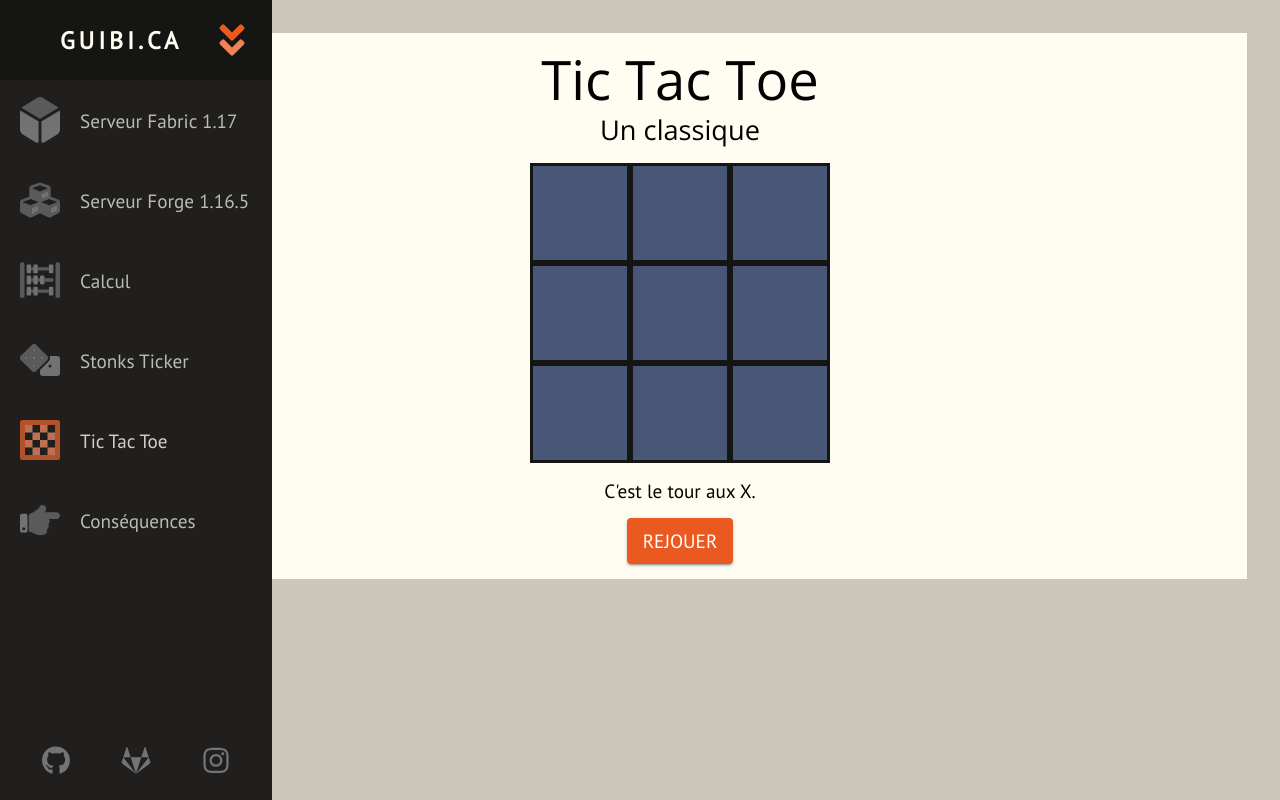
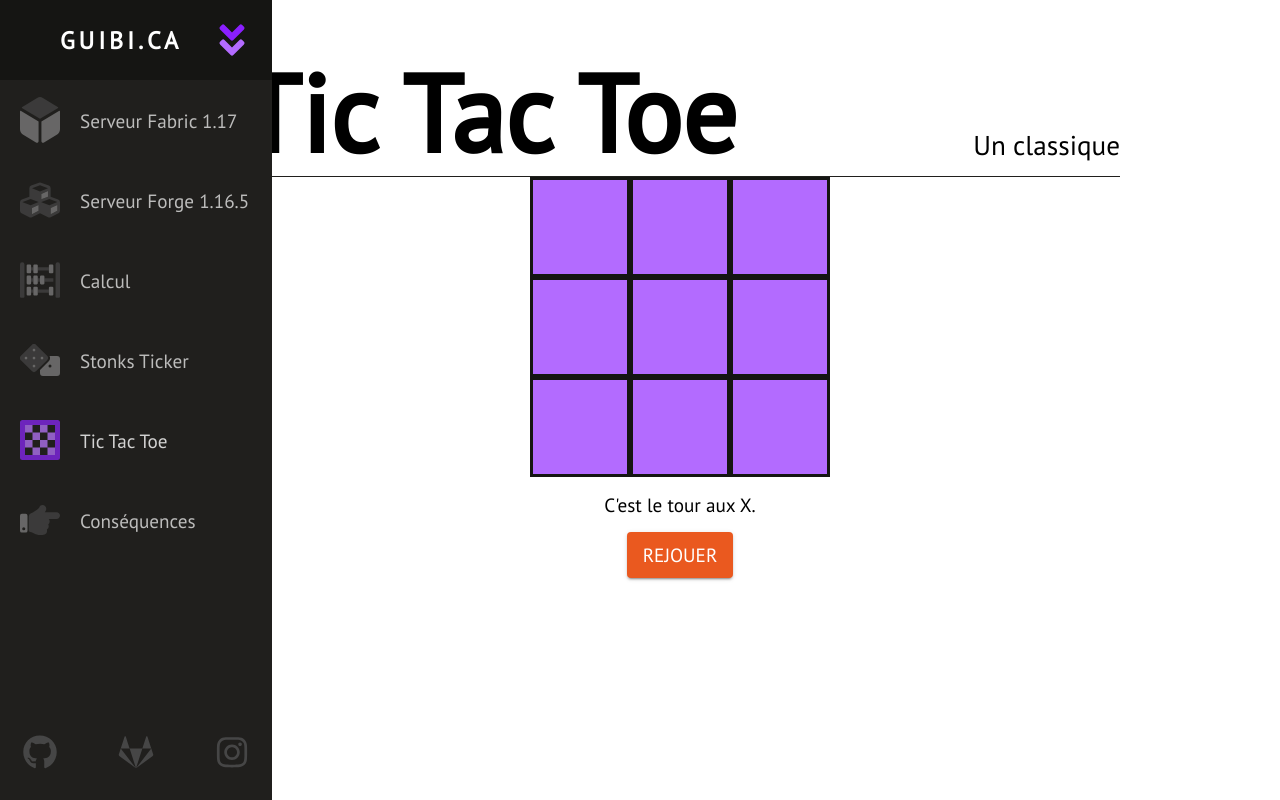
Before and after one commit to Guibi1/achive_2022_guibi.ca, a React (Create React App) app: page /tic-tac-toe in a window 1280 px wide. Built offline with nearby package versions, Linux system fonts and the light colour scheme.

Commit message:
Refactored CSS for a new style. Modified titles to reflect that change.

```diff
--- a/src/components/Consequences/Consequences.jsx
+++ b/src/components/Consequences/Consequences.jsx
@@ -110,8 +110,10 @@ export default class Consequences extends Component
         return (
             <div className="page">
                 <Helmet><title>Conséquences - Guibi.ca</title></Helmet>
-                <h1>Conséquences</h1>
-                <h2>Vérité ou conséquence... sans vérité</h2>
+                <div className="title">
+                    <h1>Conséquences</h1>
+                    <h2>Vérité ou conséquence... sans vérité</h2>
+                </div>
 
                 {this.state.joueursChoisis ?
                     (this.state.partieTerminée ?
--- a/src/components/TicTacToe/TicTacToe.jsx
+++ b/src/components/TicTacToe/TicTacToe.jsx
@@ -101,8 +101,10 @@ class TicTacToe extends Component
         return (
             <div className="page">
                 <Helmet><title>Tic Tac Toe - Guibi.ca</title></Helmet>
-                <h1>Tic Tac Toe</h1>
-                <h2>Un classique</h2>
+                <div className="title">
+                    <h1>Tic Tac Toe</h1>
+                    <h2>Un classique</h2>
+                </div>
 
                 <Grid container direction="column">
                     {this.state.plateau.map((row, rowIndex) =>
--- a/src/index.css
+++ b/src/index.css
@@ -1,24 +1,21 @@
 /* ----- GENERAL ----- */
 
-:root {
+html {
   font-size: 16px;
-  font-family: 'Open Sans';
+  font-family: "Open Sans";
   font-weight: 400;
+  background-color: var(--white);
 
   /* var */
-  --white-light: #FFFCF2;
-  --white-dark: #CCC5B9;
-  --black-light: #201F1D;
-  --black-dark: #151513;
-  --orange-light: #EF8257;
-  --orange-dark: #EA591F;
-  --blue-light: #485678;
-  --blue-dark: #3E517B;
+  --purple: #8a1fff;
+  --light-purple: #b36bff;
+  --white: #ffffff;
+  --light-gray: #666667;
+  --dark-gray: #201f1d;
+  --black: #151513;
 
   --skeleton-light: 207, 205, 201;
   --skeleton-dark: 148, 145, 137;
-
-  --mobile-screen: 600px;
 }
 
 body {
@@ -26,40 +23,73 @@ body {
   margin: 0px;
 }
 
+div {
+  font-size: max(1.2rem, 1.3vw);
+  font-family: "PT Sans";
+
+  --section-padding-side: max(10rem, 11vw);
+}
+
 div.page {
-  padding: 15px;
   margin: auto;
   height: max(100%, 90vh);
   width: auto;
-  background-color: var(--white-light);
 }
 
-h1 {
-  font-size: max(3.4em, 3.8vw);
-  font-weight: 400;
+div.title {
+  margin: max(3rem, 3.9vw) var(--section-padding-side) 0px;
+
+  display: flex;
+  justify-content: space-between;
+
+  border-bottom: 0.08em solid var(--dark-gray);
+}
+
+div.title > h1 {
+  font-size: max(6.8rem, 3.8vw);
+  font-weight: 600;
   line-height: 1.16;
   margin: 0px;
 }
 
-h2 {
-  font-size: max(1.7em, 1.8vw);
+div.title > h2 {
+  font-size: max(1.7rem, 1.8vw);
   font-weight: 400;
-  margin: 0px 0px 15px 0px;
+  margin: auto 0em 0.5em 0em;
+  height: fit-content;
+}
+
+div.section {
+  width: auto;
+
+  padding: 3em var(--section-padding-side);
+}
+
+div.gray {
+  background-color: var(--light-gray);
+  color: var(--white);
+}
+
+div.purple-border {
+  border: max(0.7rem, 0.77vw) solid var(--light-purple);
+  padding: max(2rem, 2.2vw);
 }
 
 p {
-  font-size: max(1.2em, 1.3vw);
-  font-family: 'PT Sans';
+  font-size: max(1.2rem, 1.3vw);
+  font-family: "PT Sans";
   margin: 5px;
 }
 
 span {
-  font-size: max(1.2em, 1.3vw);
-  font-family: 'PT Sans';
+  font-size: max(1.2rem, 1.3vw);
+  font-family: "PT Sans";
   margin: 0px;
 }
 
-.image {
+
+/* Image */
+img {
   display: block;
   margin: 0px auto;
 
@@ -67,13 +97,11 @@ span {
   max-width: 100%;
 }
 
-
-/* Skeleton */
-.skeleton {
-  animation: skeleton-animation 1s ease-in-out infinite alternate;
+img.skeleton {
+  animation: img-skeleton-animation 1s ease-in-out infinite alternate;
 }
 
-@keyframes skeleton-animation {
+@keyframes img-skeleton-animation {
   0% {
     background-color: rgba(var(--skeleton-light), 0.8);
   }
@@ -88,14 +116,14 @@ body::-webkit-scrollbar {
 }
 
 body::-webkit-scrollbar-track {
-  background: var(--black-light);
+  background: var(--dark-gray);
 }
 
 body::-webkit-scrollbar-thumb {
-  background: var(--orange-light);
+  background: var(--light-purple);
   transition: all 200ms ease;
 
-  border: 0.2rem solid var(--black-light);
+  border: 0.2rem solid var(--dark-gray);
   border-radius: 100vw;
 }
 
@@ -104,12 +132,12 @@ body::-webkit-scrollbar-thumb:hover {
 }
 
 body::-webkit-scrollbar-thumb:active {
-  background: var(--orange-dark);
+  background: var(--purple);
 }
 
-@supports (scrollbar-color: var(--orange-light) var(--black-light)) {
+@supports (scrollbar-color: var(--light-purple) var(--dark-gray)) {
   * {
-    scrollbar-color: var(--orange-light) var(--black-light);
+    scrollbar-color: var(--light-purple) var(--dark-gray);
     scrollbar-width: thin;
   }
 }
@@ -119,24 +147,22 @@ body::-webkit-scrollbar-thumb:active {
   background: white;
 }
 
-
 /* Buttons Tic Tac Toe */
 .MuiButton-root.tuileTicTacToe {
-  background-color: var(--blue-light);
+  background-color: var(--light-purple);
   height: 100px;
   width: 100px;
   border-radius: 0px;
-  border: 3px solid var(--black-dark);
+  border: 3px solid var(--black);
 }
 
 .MuiButton-text.tuileTicTacToe.Mui-disabled {
-  color: var(--black-light);
+  color: var(--dark-gray);
 }
 
 .MuiButton-root.tuileTicTacToe.Gagnant {
-  background-color: var(--orange-dark);
+  background-color: var(--purple);
 }
-
 
 /* Other */
 .youtubePlayer {
@@ -146,43 +172,50 @@ body::-webkit-scrollbar-thumb:active {
   margin: 20px auto;
 }
 
-
 /* Small screens */
-@media only screen and (max-width: 600px) {
-  #root {
-    padding: 1rem;
+@media only screen and (max-width: 800px) {
+  div#root {
     margin-bottom: max(5rem, 10vh);
   }
 
-  body {
-    background-color: var(--white-light);
+  div.title {
+    flex-direction: column;
+  }
+
+  div.title > h1 {
+    text-align: center;
+  }
+
+  div.title > h2 {
+    text-align: center;
   }
 }
 
-
 /* Large screens */
-@media only screen and (min-width: 600px) {
-  #root {
-    margin-left:  max(5rem, 5.5vw);
-    padding: max(2rem, 2.6vw);
+@media only screen and (min-width: 800px) {
+  div#root {
+    margin-left: max(5rem, 5.5vw);
   }
 
-  body {
-    background-color: var(--white-dark);
+  div.title > h1 {
+    text-align: left;
+    margin-right: max(2rem, 2.2vw);
+  }
+
+  div.title > h2 {
+    text-align: right;
   }
 }
 
 /* ----- GENERAL END ----- */
 
-
-
 /* ----- HEADER ----- */
 
 nav {
-  --text-light: var(--white-light);
+  --text-light: var(--white);
   --text-dark: var(--white-dark);
-  --bg-light: var(--black-light);
-  --bg-dark: var(--black-dark);
+  --bg-light: var(--dark-gray);
+  --bg-dark: var(--black);
   --transition-time: 450ms;
 
   position: fixed;
@@ -237,7 +270,8 @@ nav svg {
   height: 3em;
   min-width: 2.5em;
   padding: 0 1.25em;
-  transition: transform var(--transition-time) ease, margin var(--transition-time) ease;
+  transition: transform var(--transition-time) ease,
+    margin var(--transition-time) ease;
 }
 
 nav a.logo > svg {
@@ -272,11 +306,11 @@ nav a.logo > span {
 }
 
 nav svg .fa-light {
-  color: var(--orange-light);
+  color: var(--light-purple);
 }
 
 nav svg .fa-dark {
-  color: var(--orange-dark);
+  color: var(--purple);
 }
 
 nav li:last-child {
@@ -326,9 +360,8 @@ nav li:last-child svg {
   padding: 0;
 }
 
-
 /* Small screens */
-@media only screen and (max-width: 600px) {
+@media only screen and (max-width: 800px) {
   nav {
     left: 0;
     right: 0;
@@ -365,9 +398,8 @@ nav li:last-child svg {
   }
 }
 
-
 /* Large screens */
-@media only screen and (min-width: 600px) {
+@media only screen and (min-width: 800px) {
   nav {
     left: 0;
     top: 0;
@@ -400,7 +432,6 @@ nav li:last-child svg {
   }
 }
 
-
 /* Scroll Bar */
 
 nav::-webkit-scrollbar {
@@ -412,20 +443,20 @@ nav::-webkit-scrollbar-track {
 }
 
 nav::-webkit-scrollbar-thumb {
-  background: var(--orange-light);
+  background: var(--light-purple);
   transition: all 200ms ease;
 
-  border: 0.1em solid var(--black-light);
+  border: 0.1em solid var(--dark-gray);
   border-radius: 100vw;
 }
 
 nav::-webkit-scrollbar-thumb:active {
-  background: var(--orange-dark);
+  background: var(--purple);
 }
 
-@supports (scrollbar-color: var(--orange-light) var(--black-light)) {
+@supports (scrollbar-color: var(--light-purple) var(--dark-gray)) {
   nav {
-    scrollbar-color: var(--orange-light) var(--black-light);
+    scrollbar-color: var(--light-purple) var(--dark-gray);
     scrollbar-width: thin;
   }
 }
--- a/src/processedIndex.css
+++ b/src/processedIndex.css
@@ -1,24 +1,21 @@
 /* ----- GENERAL ----- */
 
-:root {
+html {
   font-size: 16px;
-  font-family: 'Open Sans';
+  font-family: "Open Sans";
   font-weight: 400;
+  background-color: var(--white);
 
   /* var */
-  --white-light: #FFFCF2;
-  --white-dark: #CCC5B9;
-  --black-light: #201F1D;
-  --black-dark: #151513;
-  --orange-light: #EF8257;
-  --orange-dark: #EA591F;
-  --blue-light: #485678;
-  --blue-dark: #3E517B;
+  --purple: #8a1fff;
+  --light-purple: #b36bff;
+  --white: #ffffff;
+  --light-gray: #666667;
+  --dark-gray: #201f1d;
+  --black: #151513;
 
   --skeleton-light: 207, 205, 201;
   --skeleton-dark: 148, 145, 137;
-
-  --mobile-screen: 600px;
 }
 
 body {
@@ -26,40 +23,81 @@ body {
   margin: 0px;
 }
 
+div {
+  font-size: max(1.2rem, 1.3vw);
+  font-family: "PT Sans";
+
+  --section-padding-side: max(10rem, 11vw);
+}
+
 div.page {
-  padding: 15px;
   margin: auto;
   height: max(100%, 90vh);
   width: auto;
-  background-color: var(--white-light);
 }
 
-h1 {
-  font-size: max(3.4em, 3.8vw);
-  font-weight: 400;
+div.title {
+  margin: max(3rem, 3.9vw) var(--section-padding-side) 0px;
+
+  display: -webkit-box;
+
+  display: -ms-flexbox;
+
+  display: flex;
+  -webkit-box-pack: justify;
+      -ms-flex-pack: justify;
+          justify-content: space-between;
+
+  border-bottom: 0.08em solid var(--dark-gray);
+}
+
+div.title > h1 {
+  font-size: max(6.8rem, 3.8vw);
+  font-weight: 600;
   line-height: 1.16;
   margin: 0px;
 }
 
-h2 {
-  font-size: max(1.7em, 1.8vw);
+div.title > h2 {
+  font-size: max(1.7rem, 1.8vw);
   font-weight: 400;
-  margin: 0px 0px 15px 0px;
+  margin: auto 0em 0.5em 0em;
+  height: -webkit-fit-content;
+  height: -moz-fit-content;
+  height: fit-content;
+}
+
+div.section {
+  width: auto;
+
+  padding: 3em var(--section-padding-side);
+}
+
+div.gray {
+  background-color: var(--light-gray);
+  color: var(--white);
+}
+
+div.purple-border {
+  border: max(0.7rem, 0.77vw) solid var(--light-purple);
+  padding: max(2rem, 2.2vw);
 }
 
 p {
-  font-size: max(1.2em, 1.3vw);
-  font-family: 'PT Sans';
+  font-size: max(1.2rem, 1.3vw);
+  font-family: "PT Sans";
   margin: 5px;
 }
 
 span {
-  font-size: max(1.2em, 1.3vw);
-  font-family: 'PT Sans';
+  font-size: max(1.2rem, 1.3vw);
+  font-family: "PT Sans";
   margin: 0px;
 }
 
-.image {
+
+/* Image */
+img {
   display: block;
   margin: 0px auto;
 
@@ -67,14 +105,12 @@ span {
   max-width: 100%;
 }
 
-
-/* Skeleton */
-.skeleton {
-  -webkit-animation: skeleton-animation 1s ease-in-out infinite alternate;
-          animation: skeleton-animation 1s ease-in-out infinite alternate;
+img.skeleton {
+  -webkit-animation: img-skeleton-animation 1s ease-in-out infinite alternate;
+          animation: img-skeleton-animation 1s ease-in-out infinite alternate;
 }
 
-@-webkit-keyframes skeleton-animation {
+@-webkit-keyframes img-skeleton-animation {
   0% {
     background-color: rgba(var(--skeleton-light), 0.8);
   }
@@ -83,7 +119,7 @@ span {
   }
 }
 
-@keyframes skeleton-animation {
+@keyframes img-skeleton-animation {
   0% {
     background-color: rgba(var(--skeleton-light), 0.8);
   }
@@ -98,15 +134,15 @@ body::-webkit-scrollbar {
 }
 
 body::-webkit-scrollbar-track {
-  background: var(--black-light);
+  background: var(--dark-gray);
 }
 
 body::-webkit-scrollbar-thumb {
-  background: var(--orange-light);
+  background: var(--light-purple);
   -webkit-transition: all 200ms ease;
   transition: all 200ms ease;
 
-  border: 0.2rem solid var(--black-light);
+  border: 0.2rem solid var(--dark-gray);
   border-radius: 100vw;
 }
 
@@ -115,12 +151,12 @@ body::-webkit-scrollbar-thumb:hover {
 }
 
 body::-webkit-scrollbar-thumb:active {
-  background: var(--orange-dark);
+  background: var(--purple);
 }
 
-@supports (scrollbar-color: var(--orange-light) var(--black-light)) {
+@supports (scrollbar-color: var(--light-purple) var(--dark-gray)) {
   * {
-    scrollbar-color: var(--orange-light) var(--black-light);
+    scrollbar-color: var(--light-purple) var(--dark-gray);
     scrollbar-width: thin;
   }
 }
@@ -130,24 +166,22 @@ body::-webkit-scrollbar-thumb:active {
   background: white;
 }
 
-
 /* Buttons Tic Tac Toe */
 .MuiButton-root.tuileTicTacToe {
-  background-color: var(--blue-light);
+  background-color: var(--light-purple);
   height: 100px;
   width: 100px;
   border-radius: 0px;
-  border: 3px solid var(--black-dark);
+  border: 3px solid var(--black);
 }
 
 .MuiButton-text.tuileTicTacToe.Mui-disabled {
-  color: var(--black-light);
+  color: var(--dark-gray);
 }
 
 .MuiButton-root.tuileTicTacToe.Gagnant {
-  background-color: var(--orange-dark);
+  background-color: var(--purple);
 }
-
 
 /* Other */
 .youtubePlayer {
@@ -157,43 +191,53 @@ body::-webkit-scrollbar-thumb:active {
   margin: 20px auto;
 }
 
-
 /* Small screens */
-@media only screen and (max-width: 600px) {
-  #root {
-    padding: 1rem;
+@media only screen and (max-width: 800px) {
+  div#root {
     margin-bottom: max(5rem, 10vh);
   }
 
-  body {
-    background-color: var(--white-light);
+  div.title {
+    -webkit-box-orient: vertical;
+    -webkit-box-direction: normal;
+        -ms-flex-direction: column;
+            flex-direction: column;
+  }
+
+  div.title > h1 {
+    text-align: center;
+  }
+
+  div.title > h2 {
+    text-align: center;
   }
 }
 
-
 /* Large screens */
-@media only screen and (min-width: 600px) {
-  #root {
-    margin-left:  max(5rem, 5.5vw);
-    padding: max(2rem, 2.6vw);
+@media only screen and (min-width: 800px) {
+  div#root {
+    margin-left: max(5rem, 5.5vw);
   }
 
-  body {
-    background-color: var(--white-dark);
+  div.title > h1 {
+    text-align: left;
+    margin-right: max(2rem, 2.2vw);
+  }
+
+  div.title > h2 {
+    text-align: right;
   }
 }
 
 /* ----- GENERAL END ----- */
 
-
-
 /* ----- HEADER ----- */
 
 nav {
-  --text-light: var(--white-light);
+  --text-light: var(--white);
   --text-dark: var(--white-dark);
-  --bg-light: var(--black-light);
-  --bg-dark: var(--black-dark);
+  --bg-light: var(--dark-gray);
+  --bg-dark: var(--black);
   --transition-time: 450ms;
 
   position: fixed;
@@ -267,10 +311,15 @@ nav svg {
   height: 3em;
   min-width: 2.5em;
   padding: 0 1.25em;
-  -webkit-transition: margin var(--transition-time) ease, -webkit-transform var(--transition-time) ease;
-  transition: margin var(--transition-time) ease, -webkit-transform var(--transition-time) ease;
-  transition: transform var(--transition-time) ease, margin var(--transition-time) ease;
-  transition: transform var(--transition-time) ease, margin var(--transition-time) ease, -webkit-transform var(--transition-time) ease;
+  -webkit-transition: margin var(--transition-time) ease,
+    -webkit-transform var(--transition-time) ease;
+  transition: margin var(--transition-time) ease,
+    -webkit-transform var(--transition-time) ease;
+  transition: transform var(--transition-time) ease,
+    margin var(--transition-time) ease;
+  transition: transform var(--transition-time) ease,
+    margin var(--transition-time) ease,
+    -webkit-transform var(--transition-time) ease;
 }
 
 nav a.logo > svg {
@@ -308,11 +357,11 @@ nav a.logo > span {
 }
 
 nav svg .fa-light {
-  color: var(--orange-light);
+  color: var(--light-purple);
 }
 
 nav svg .fa-dark {
-  color: var(--orange-dark);
+  color: var(--purple);
 }
 
 nav li:last-child {
@@ -374,9 +423,8 @@ nav li:last-child svg {
   padding: 0;
 }
 
-
 /* Small screens */
-@media only screen and (max-width: 600px) {
+@media only screen and (max-width: 800px) {
   nav {
     left: 0;
     right: 0;
@@ -421,9 +469,8 @@ nav li:last-child svg {
   }
 }
 
-
 /* Large screens */
-@media only screen and (min-width: 600px) {
+@media only screen and (min-width: 800px) {
   nav {
     left: 0;
     top: 0;
@@ -462,7 +509,6 @@ nav li:last-child svg {
   }
 }
 
-
 /* Scroll Bar */
 
 nav::-webkit-scrollbar {
@@ -474,21 +520,21 @@ nav::-webkit-scrollbar-track {
 }
 
 nav::-webkit-scrollbar-thumb {
-  background: var(--orange-light);
+  background: var(--light-purple);
   -webkit-transition: all 200ms ease;
   transition: all 200ms ease;
 
-  border: 0.1em solid var(--black-light);
+  border: 0.1em solid var(--dark-gray);
   border-radius: 100vw;
 }
 
 nav::-webkit-scrollbar-thumb:active {
-  background: var(--orange-dark);
+  background: var(--purple);
 }
 
-@supports (scrollbar-color: var(--orange-light) var(--black-light)) {
+@supports (scrollbar-color: var(--light-purple) var(--dark-gray)) {
   nav {
-    scrollbar-color: var(--orange-light) var(--black-light);
+    scrollbar-color: var(--light-purple) var(--dark-gray);
     scrollbar-width: thin;
   }
 }
```
Also changed, not shown: src/components/Accueil.jsx (+5 -2 lines), src/components/Calcul/Calcul.jsx (+5 -2 lines), src/components/Minecraft/ServeurFabric.jsx (+5 -2 lines), src/components/Minecraft/ServeurForge.jsx (+5 -2 lines), src/components/StonksTicker/StonksTicker.jsx (+5 -2 lines). Lines whose indentation alone changed are shown as unchanged.
